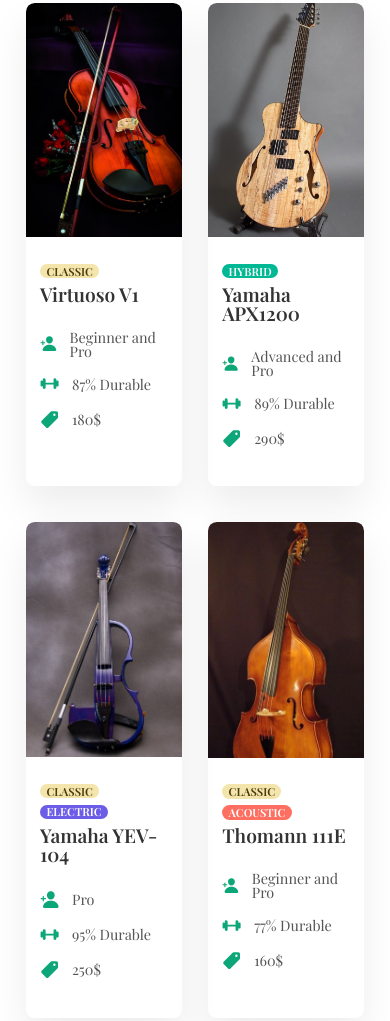
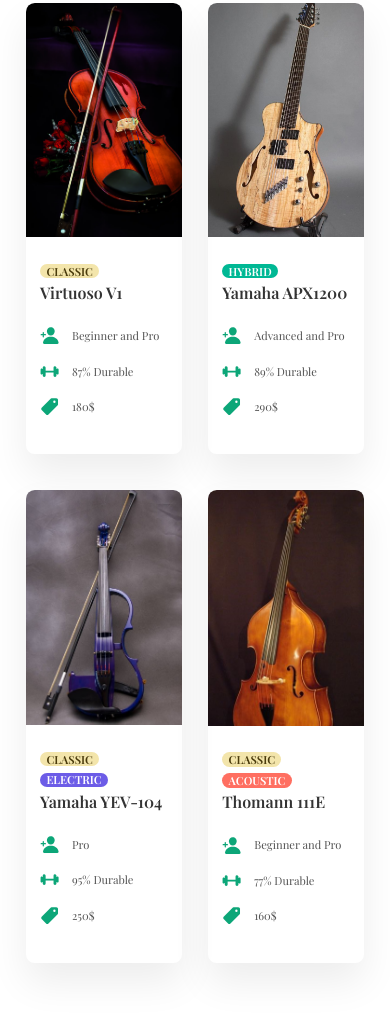
Before and after one commit to Chi7Frank/TunesWave, a plain HTML site: page index.html in a window 390 px wide. Shown: the part 772-1793 px from the top of the page. Drawn offline with nearby package versions, Linux system fonts and the light colour scheme; some packages are replaced by stand-ins of ours; a script that the page names is missing; a web font is replaced by a local one.

Commit message:
updating query 1.12

```diff
--- a/css/queries.css
+++ b/css/queries.css
@@ -289,6 +289,7 @@
   .margin-right-sm {
     margin-bottom: 1.6rem !important;
   }
+
   /* Resetting the grids */
   .grid--2-cols {
     grid-template-columns: 1fr;
@@ -296,6 +297,15 @@
 
   .grid {
     column-gap: 3.2rem;
+  }
+
+  /* Updating the Catalogue */
+  .instrument-deet {
+    font-size: 1.4rem;
+  }
+
+  .instrument-name {
+    font-size: 2rem;
   }
 }
 
```
